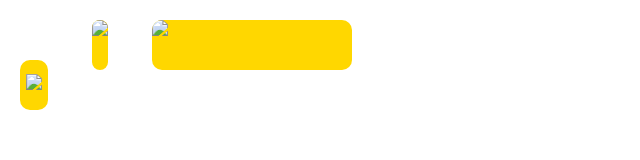
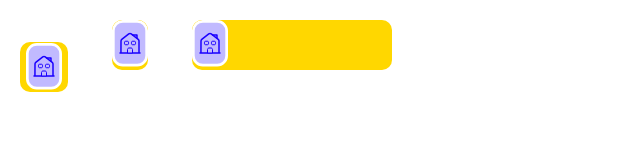
Before and after one commit to Jesse-Rate/Web2-Final, a website: page public/button.html in a window 1280 px wide. Shown: the whole page, without its empty margins (0-640 px from the left). Drawn offline with nearby package versions, Linux system fonts and the light colour scheme; files that its build step writes are made by us from their sources; files whose address does not match are found by name.

Commit message:
button work

```diff
--- a/public/button.html
+++ b/public/button.html
@@ -7,11 +7,7 @@
     <title>button</title>
     <link rel="stylesheet" href="./style.css">
 </head>
-<body class="body">
-    <main class="main">
-        <button class="btn"><img class="icon" src="icons/home.svg"></button>
-        <a href="$" class="btn"><img class="icon" src="icons/home.svg"></a>
-        <a href="$" class="btn wide "><img class="icon" src="icons/home.svg"></a>
-    </main>
-</body>
+        <button class="btn"><img src="pictures/home.svg" alt="home"></button>
+        <a href="$" class="btn"><img src="pictures/home.svg" alt="home"></a>
+        <a href="$" class="btn wide"><img src="pictures/home.svg" alt="home"></a>
 </html>
--- a/src/_button.scss
+++ b/src/_button.scss
@@ -14,18 +14,17 @@
     height: 50px;
     cursor: wait;
     margin: 20px;
-  }
 
-  .btn:hover, .btn:focus {
+  &.hover, .focus {
     background-color: red;
     color: black;
   }
 
-  .btn.wide {
+  &.wide {
     width: 200px;
   }
 
-  /* .btn::before {
+  &.before {
     content: "";
     position: absolute;
     top: 50%;
@@ -38,7 +37,9 @@
     transition: all 0.3s ease;
   }
 
-  .icon {
-    height: 100%;
-    width: 100%;
-  } */
+}
+
+.icon {
+  height: 100%;
+  width: 100%;
+}
```
Also changed, not shown: pictures/home.svg (added).
